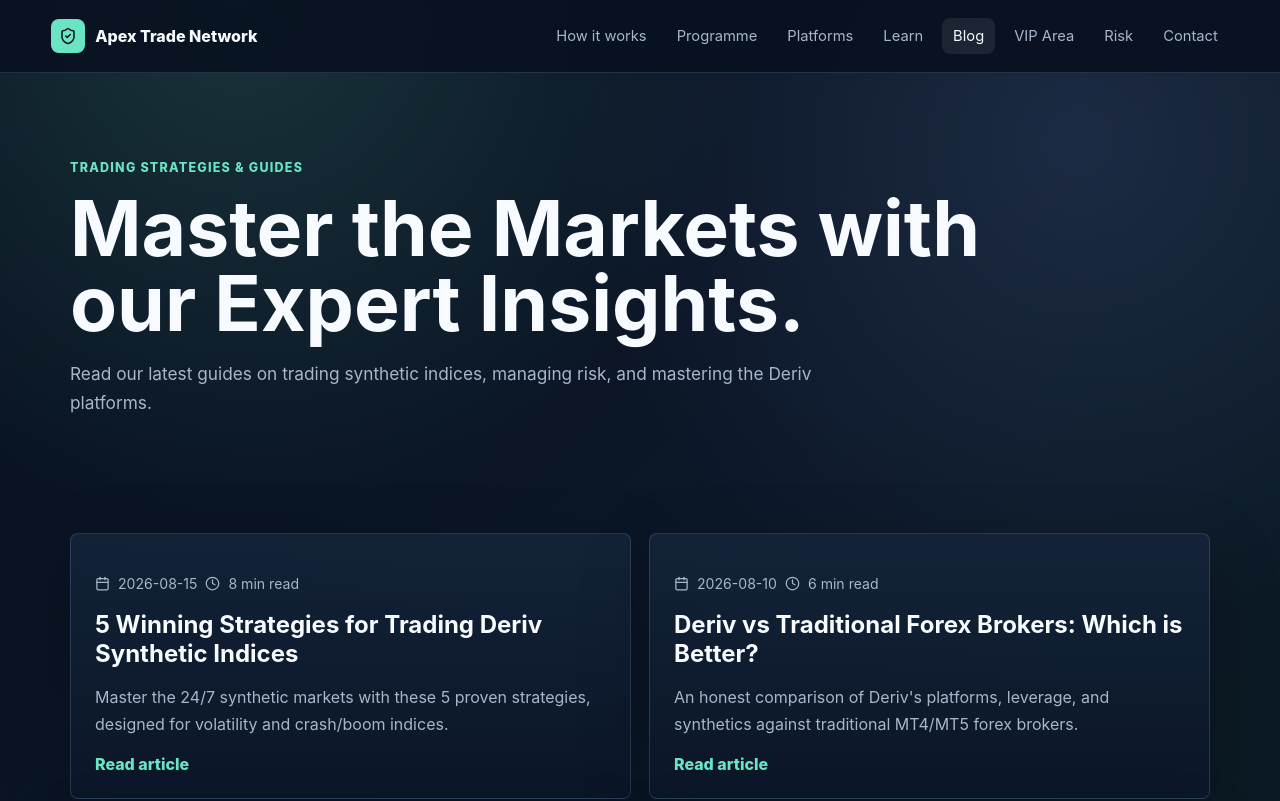
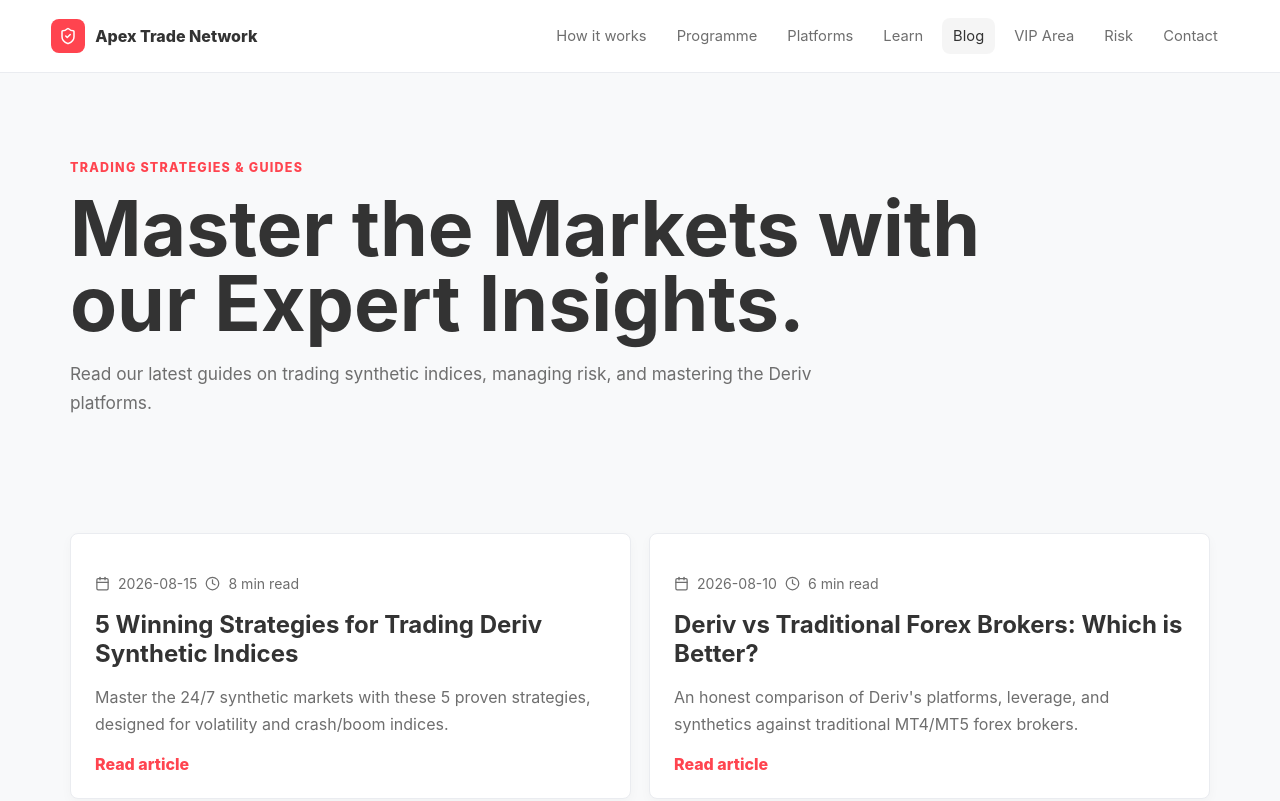
Before and after one commit to iederees-create/deriv-affiliate-launchpad-template, a React (Vite) app: page /deriv-affiliate-launchpad-template/blog in a window 1280 px wide. Shown: the top 801 px of the page. Built offline with nearby package versions, Linux system fonts and the light colour scheme.

Commit message:
Overhaul UI to Deriv Light Theme

```diff
--- a/src/components/ExitIntent.tsx
+++ b/src/components/ExitIntent.tsx
@@ -8,9 +8,10 @@ export function ExitIntent() {
   const [loading, setLoading] = useState(false);
 
   useEffect(() => {
-    const handleMouseLeave = (e: MouseEvent) => {
+    const handleMouseLeave = (e: Event) => {
+      const mouseEvent = e as MouseEvent;
       // If mouse leaves top of window (indicates trying to close tab or change URL)
-      if (e.clientY <= 0 && !hasFired) {
+      if (mouseEvent.clientY <= 0 && !hasFired) {
         setShow(true);
         setHasFired(true);
       }
@@ -39,7 +40,8 @@ export function ExitIntent() {
     <div style={{
       position: 'fixed',
       top: 0, left: 0, right: 0, bottom: 0,
-      background: 'rgba(0,0,0,0.85)',
+      background: 'rgba(255,255,255,0.75)',
+      backdropFilter: 'blur(8px)',
       backdropFilter: 'blur(5px)',
       zIndex: 99999,
       display: 'flex',
@@ -48,14 +50,14 @@ export function ExitIntent() {
       padding: '20px'
     }}>
       <div style={{
-        background: '#111',
+        background: 'var(--surface)',
         border: '1px solid var(--line)',
         borderRadius: '16px',
         maxWidth: '450px',
         width: '100%',
         padding: '32px',
         position: 'relative',
-        boxShadow: '0 25px 50px -12px rgba(0, 0, 0, 0.5)'
+        boxShadow: '0 8px 32px rgba(0, 0, 0, 0.08)'
       }}>
         <button
           onClick={() => setShow(false)}
@@ -83,7 +85,7 @@ export function ExitIntent() {
                   placeholder="Where should we send it?"
                   required
                   disabled={loading}
-                  style={{ width: '100%', padding: '14px 14px 14px 44px', borderRadius: '8px', border: '1px solid var(--line)', background: 'rgba(0,0,0,0.3)', color: 'var(--text)', outline: 'none', fontSize: '1rem' }}
+                  style={{ width: '100%', padding: '14px 14px 14px 44px', borderRadius: '8px', border: '1px solid var(--line)', background: 'var(--surface-2)', color: 'var(--text)', outline: 'none', fontSize: '1rem' }}
                 />
               </div>
               <button
--- a/src/components/TraderQuiz.tsx
+++ b/src/components/TraderQuiz.tsx
@@ -77,14 +77,14 @@ export function TraderQuiz() {
 
   return (
     <div className="quiz-container" style={{
-      background: 'rgba(20, 20, 20, 0.6)',
       border: '1px solid var(--line)',
       borderRadius: '16px',
       padding: '32px',
       maxWidth: '500px',
       width: '100%',
       margin: '0 auto',
-      boxShadow: '0 20px 40px rgba(0,0,0,0.4)',
+      background: 'var(--surface)',
+      boxShadow: '0 8px 32px rgba(0,0,0,0.08)',
       backdropFilter: 'blur(10px)'
     }}>
 
@@ -115,7 +115,7 @@ export function TraderQuiz() {
                 onClick={() => handleAnswer(opt.value)}
                 style={{
                   padding: '16px',
-                  background: 'rgba(255,255,255,0.03)',
+                  background: 'var(--surface-2)',
                   border: '1px solid var(--line)',
                   borderRadius: '8px',
                   color: 'var(--text)',
@@ -124,8 +124,8 @@ export function TraderQuiz() {
                   textAlign: 'left',
                   fontSize: '0.95rem'
                 }}
-                onMouseOver={(e) => { e.currentTarget.style.background = 'rgba(107, 228, 196, 0.1)'; e.currentTarget.style.borderColor = 'var(--primary)'; }}
-                onMouseOut={(e) => { e.currentTarget.style.background = 'rgba(255,255,255,0.03)'; e.currentTarget.style.borderColor = 'var(--line)'; }}
+                onMouseOver={(e) => { e.currentTarget.style.background = 'rgba(255, 68, 79, 0.05)'; e.currentTarget.style.borderColor = 'var(--primary)'; }}
+                onMouseOut={(e) => { e.currentTarget.style.background = 'var(--surface-2)'; e.currentTarget.style.borderColor = 'var(--line)'; }}
               >
                 {opt.text}
               </button>
@@ -150,7 +150,7 @@ export function TraderQuiz() {
                   placeholder="Your best email..."
                   required
                   disabled={loading}
-                  style={{ width: '100%', padding: '14px 14px 14px 44px', borderRadius: '8px', border: '1px solid var(--line)', background: 'rgba(0,0,0,0.3)', color: 'var(--text)', outline: 'none', fontSize: '1rem' }}
+                  style={{ width: '100%', padding: '14px 14px 14px 44px', borderRadius: '8px', border: '1px solid var(--line)', background: 'var(--surface-2)', color: 'var(--text)', outline: 'none', fontSize: '1rem' }}
                 />
               </div>
               <button
@@ -179,7 +179,7 @@ export function TraderQuiz() {
           <p style={{ color: 'var(--muted)', marginBottom: '24px', fontSize: '1rem', lineHeight: 1.5 }}>
             {getPersona().desc}
           </p>
-          <div style={{ padding: '16px', background: 'rgba(107, 228, 196, 0.1)', border: '1px solid var(--primary)', borderRadius: '8px' }}>
+          <div style={{ padding: '16px', background: 'rgba(255, 68, 79, 0.05)', border: '1px solid var(--primary)', borderRadius: '8px' }}>
             <p style={{ margin: 0, fontSize: '0.9rem', color: 'var(--text)' }}>
               <strong>Check your inbox!</strong> We just sent your full strategy guide and recommended Deriv setup to <em>{email}</em>.
             </p>
--- a/src/styles.css
+++ b/src/styles.css
@@ -1,14 +1,14 @@
 :root {
-  color-scheme: dark;
-  --bg: #08111f;
-  --surface: #101a2b;
-  --surface-2: #14243a;
-  --line: rgba(151, 181, 218, 0.2);
-  --text: #f7fbff;
-  --muted: #a8b6ca;
-  --primary: #6be4c4;
-  --secondary: #8ab4ff;
-  --accent: #f8d06b;
+  color-scheme: light;
+  --bg: #f8f9fa;
+  --surface: #ffffff;
+  --surface-2: #f2f3f4;
+  --line: #eaecf0;
+  --text: #333333;
+  --muted: #6e6e6e;
+  --primary: #ff444f;
+  --secondary: #212121;
+  --accent: #ff444f;
   font-family: Inter, ui-sans-serif, system-ui, -apple-system, BlinkMacSystemFont, "Segoe UI", sans-serif;
 }
 
@@ -18,10 +18,7 @@
 
 body {
   margin: 0;
-  background:
-    radial-gradient(circle at 18% 0%, rgba(107, 228, 196, 0.16), transparent 30%),
-    radial-gradient(circle at 84% 10%, rgba(138, 180, 255, 0.13), transparent 31%),
-    linear-gradient(135deg, #08111f 0%, #0c1728 48%, #0a1d21 100%);
+  background: var(--bg);
   color: var(--text);
 }
 
@@ -42,7 +39,7 @@ a {
   justify-content: space-between;
   gap: 24px;
   padding: 18px clamp(18px, 4vw, 56px);
-  background: rgba(8, 17, 31, 0.88);
+  background: rgba(255, 255, 255, 0.95);
   backdrop-filter: blur(18px);
   border-bottom: 1px solid var(--line);
 }
@@ -62,7 +59,7 @@ a {
   width: 34px;
   height: 34px;
   border-radius: 8px;
-  color: #06111d;
+  color: #ffffff;
   background: var(--primary);
 }
 
@@ -85,7 +82,7 @@ nav a {
 nav a:hover,
 nav a.active {
   color: var(--text);
-  background: rgba(255, 255, 255, 0.08);
+  background: rgba(0, 0, 0, 0.04);
 }
 
 .hero,
@@ -161,12 +158,12 @@ nav a.active {
 .cta:hover,
 .text-link:hover {
   transform: translateY(-2px);
-  box-shadow: 0 8px 24px rgba(107, 228, 196, 0.2);
+  box-shadow: 0 8px 16px rgba(255, 68, 79, 0.15);
 }
 
 .cta-primary {
   background: var(--primary);
-  color: #06111d;
+  color: #ffffff;
 }
 
 .cta-secondary {
@@ -176,7 +173,7 @@ nav a.active {
 }
 
 .cta-ghost {
-  background: rgba(255, 255, 255, 0.06);
+  background: rgba(0, 0, 0, 0.03);
   border-color: var(--line);
   color: var(--text);
 }
@@ -192,10 +189,10 @@ nav a.active {
 .post-card,
 .source-note,
 .article-disclaimer {
-  background: linear-gradient(180deg, rgba(20, 36, 58, 0.9), rgba(12, 23, 40, 0.94));
+  background: var(--surface);
   border: 1px solid var(--line);
   border-radius: 8px;
-  box-shadow: 0 22px 70px rgba(0, 0, 0, 0.22);
+  box-shadow: 0 4px 12px rgba(0, 0, 0, 0.03);
 }
 
 .hero-panel {
@@ -222,7 +219,7 @@ nav a.active {
   height: 42px;
   border-radius: 8px;
   color: var(--primary);
-  background: rgba(107, 228, 196, 0.11);
+  background: rgba(255, 68, 79, 0.1);
   font-weight: 900;
 }
 
@@ -265,15 +262,16 @@ nav a.active {
   min-height: 210px;
   padding: 22px;
   border: 1px solid var(--line);
-  border-radius: 8px;
-  background: rgba(16, 26, 43, 0.74);
+  border-radius: 12px;
+  background: var(--surface);
   transition: transform 0.3s ease, border-color 0.3s ease, box-shadow 0.3s ease;
+  box-shadow: 0 4px 12px rgba(0, 0, 0, 0.03);
 }
 
 .card:hover {
   transform: translateY(-4px);
   border-color: var(--primary);
-  box-shadow: 0 12px 32px rgba(107, 228, 196, 0.1);
+  box-shadow: 0 12px 32px rgba(0, 0, 0, 0.08);
 }
 
 .card-icon {
@@ -318,7 +316,7 @@ nav a.active {
   padding: 14px;
   border: 1px solid var(--line);
   border-radius: 8px;
-  background: rgba(255, 255, 255, 0.05);
+  background: var(--surface);
   color: var(--text);
   font-weight: 700;
 }
@@ -331,8 +329,9 @@ nav a.active {
   gap: 24px;
   padding: 28px;
   border: 1px solid var(--line);
-  border-radius: 8px;
-  background: rgba(107, 228, 196, 0.08);
+  border-radius: 12px;
+  background: var(--surface);
+  box-shadow: 0 4px 12px rgba(0,0,0,0.03);
 }
 
 .proof-strip svg,
@@ -382,7 +381,7 @@ nav a.active {
 .post-card:hover {
   transform: translateY(-4px);
   border-color: var(--secondary);
-  box-shadow: 0 12px 32px rgba(138, 180, 255, 0.15);
+  box-shadow: 0 12px 32px rgba(0, 0, 0, 0.08);
 }
 
 .post-meta {
@@ -426,7 +425,7 @@ nav a.active {
   padding: 26px;
   border: 1px solid var(--line);
   border-radius: 8px;
-  background: rgba(255, 255, 255, 0.05);
+  background: var(--surface-2);
 }
 
 .risk-hero {
```
Also changed, not shown: src/pages/Auth.tsx (+16 -11 lines), src/pages/MembersDashboard.tsx (+12 -12 lines), logs.txt (added).
